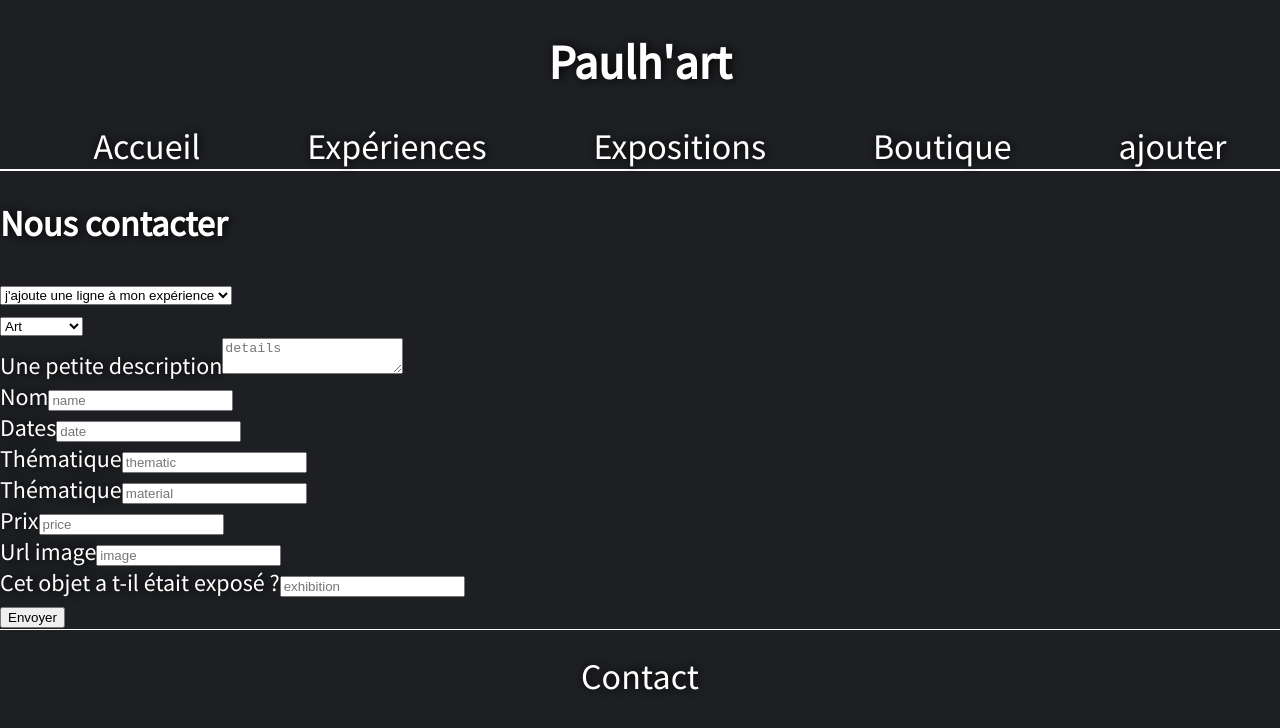
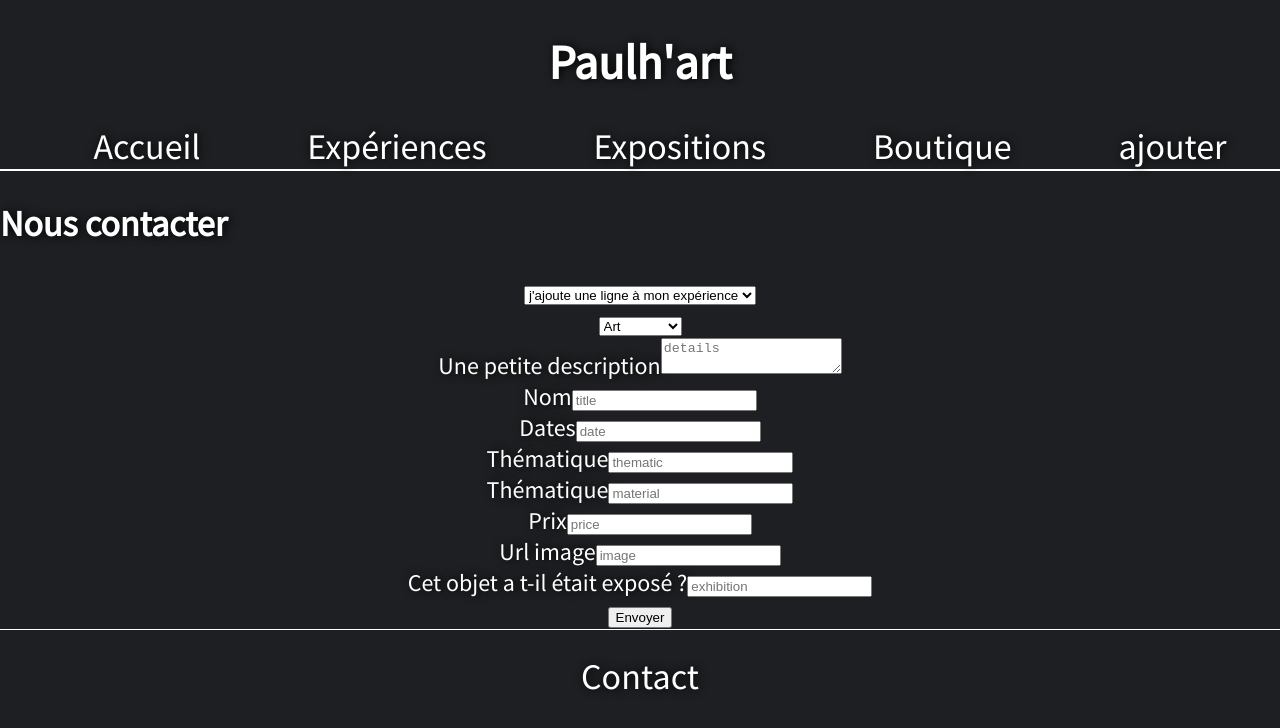
Before and after one commit to Estampille/Paulh-art, a React (Create React App) app in the folder paulhart/: page /Contenu in a window 1280 px wide. Shown: the top 728 px of the page. Built offline with nearby package versions, Linux system fonts and the light colour scheme.

Commit message:
post routes added

```diff
--- a/paulhart/src/components/Experience.jsx
+++ b/paulhart/src/components/Experience.jsx
@@ -16,7 +16,7 @@ export default function Experience() {
       .then((experiences_) => setExperiences(experiences_));
   }, []);
 
-  console.log(experiences.emploiData);
+  console.log(experiences.residenceData);
 
   return (
     <div className={styles.cv}>
--- a/paulhart/src/components/Form.jsx
+++ b/paulhart/src/components/Form.jsx
@@ -2,7 +2,7 @@ import { useState } from "react";
 import styles from "./Form.module.css";
 
 export default function Form() {
-  const [name, setName] = useState("");
+  const [create_date, setCreate_date] = useState("");
   const [organisation, setOrganisation] = useState("");
   const [city, setCity] = useState("");
   const [details, setDetails] = useState("");
@@ -12,14 +12,32 @@ export default function Form() {
   const [thematic, setThematic] = useState("");
   const [material, setMaterial] = useState("");
   const [price, setPrice] = useState("");
-  const [image, setImage] = useState("");
   const [exhibition, setExhibition] = useState("");
+  const [title, setTitle] = useState("");
+  const [pic_url, setPic_url] = useState("");
+  const sculpture = "sculpture";
 
-  console.log(ajout);
-  console.log(category);
-  console.log(details);
-  console.log(city);
+  const postExhib = {
+    category,
+    organisation,
+    date,
+    details,
+    city,
+  };
 
+  const postSculpture = {
+    sculpture,
+    title,
+    thematic,
+    details,
+    material,
+    create_date,
+    category,
+    price,
+    pic_url,
+  };
+
+  console.log(postExhib);
   return (
     <article className={styles.Contact}>
       <h2>Nous contacter</h2>
@@ -112,13 +130,7 @@ export default function Form() {
                       Accept: "application/json",
                       "Content-Type": "application/json",
                     },
-                    body: JSON.stringify({
-                      category: { category },
-                      organisation: { organisation },
-                      date: { date },
-                      details: { details },
-                      city: { city },
-                    }),
+                    body: JSON.stringify(postExhib),
                   })
                     .then((res) => res.json())
                     .then((res) => console.log(res));
@@ -151,14 +163,14 @@ export default function Form() {
                   </label>
                 </div>
                 <div>
-                  <label htmlFor="name">
+                  <label htmlFor="title">
                     Nom
                     <input
-                      id="name"
-                      name="name"
-                      placeholder="name"
-                      value={name}
-                      onChange={(e) => setName(e.target.value)}
+                      id="title"
+                      name="title"
+                      placeholder="title"
+                      value={title}
+                      onChange={(e) => setTitle(e.target.value)}
                     />
                   </label>
                 </div>
@@ -169,8 +181,8 @@ export default function Form() {
                       id="date"
                       name="date"
                       placeholder="date"
-                      value={date}
-                      onChange={(e) => setDate(e.target.value)}
+                      value={create_date}
+                      onChange={(e) => setCreate_date(e.target.value)}
                     />
                   </label>
                 </div>
@@ -217,8 +229,8 @@ export default function Form() {
                       id="image"
                       name="image"
                       placeholder="image"
-                      value={image}
-                      onChange={(e) => setImage(e.target.value)}
+                      value={pic_url}
+                      onChange={(e) => setPic_url(e.target.value)}
                     />
                   </label>
                 </div>
@@ -235,7 +247,22 @@ export default function Form() {
                   </label>
                 </div>
 
-                <button type="submit" title="Envoyer le message">
+                <button
+                  type="submit"
+                  title="Envoyer le message"
+                  onClick={(event) => {
+                    fetch("http://localhost:5000/sculpture/", {
+                      method: "post",
+                      headers: {
+                        Accept: "application/json",
+                        "Content-Type": "application/json",
+                      },
+                      body: JSON.stringify(postSculpture),
+                    })
+                      .then((res) => res.json())
+                      .then((res) => console.log(res));
+                  }}
+                >
                   Envoyer
                 </button>
               </div>
--- a/paulhart/src/components/Form.module.css
+++ b/paulhart/src/components/Form.module.css
@@ -0,0 +1,3 @@
+.areaOfText{
+  text-align: center;
+}
--- a/paulhart/src/components/article.jsx
+++ b/paulhart/src/components/article.jsx
@@ -26,7 +26,7 @@ export default function Shop() {
                 <img className={styles.image} alt="" src={item.pic_url} />
                 <figcaption className={styles.figcaption}>
                   <h2 className={styles.name}>{item.title}</h2>
-                  <p className={styles.material}>{item.material}</p>
+
                   <span className={styles.price}>{item.price} Euros</span>
                 </figcaption>
                 <button
--- a/paulhart/src/components/article.module.css
+++ b/paulhart/src/components/article.module.css
@@ -53,9 +53,7 @@ height: 5vh;
 
  }
 
-.material{
-  height:7vh;
-}
+
 
 .modalcard{
     background-color: #1d1f22;
```
Also changed, not shown: 1 other file (tests, documents, lock files or other folders).
